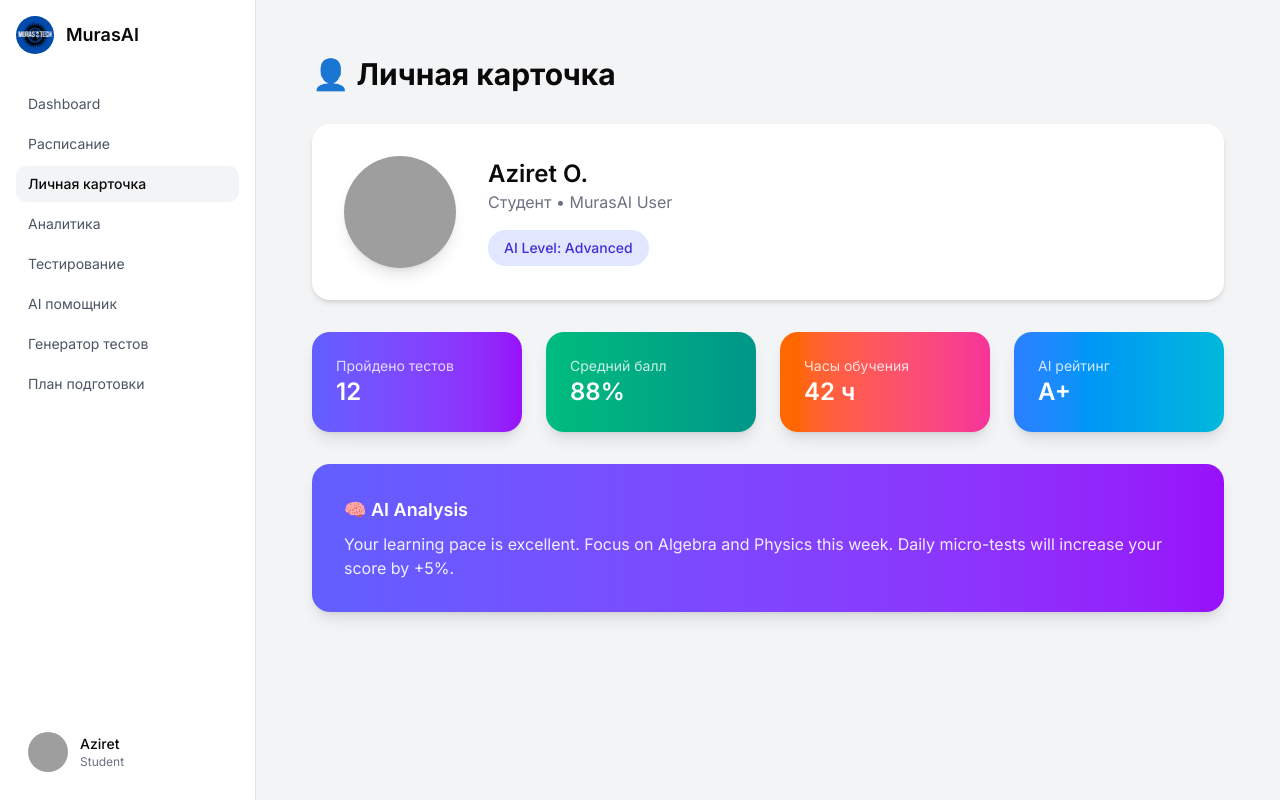
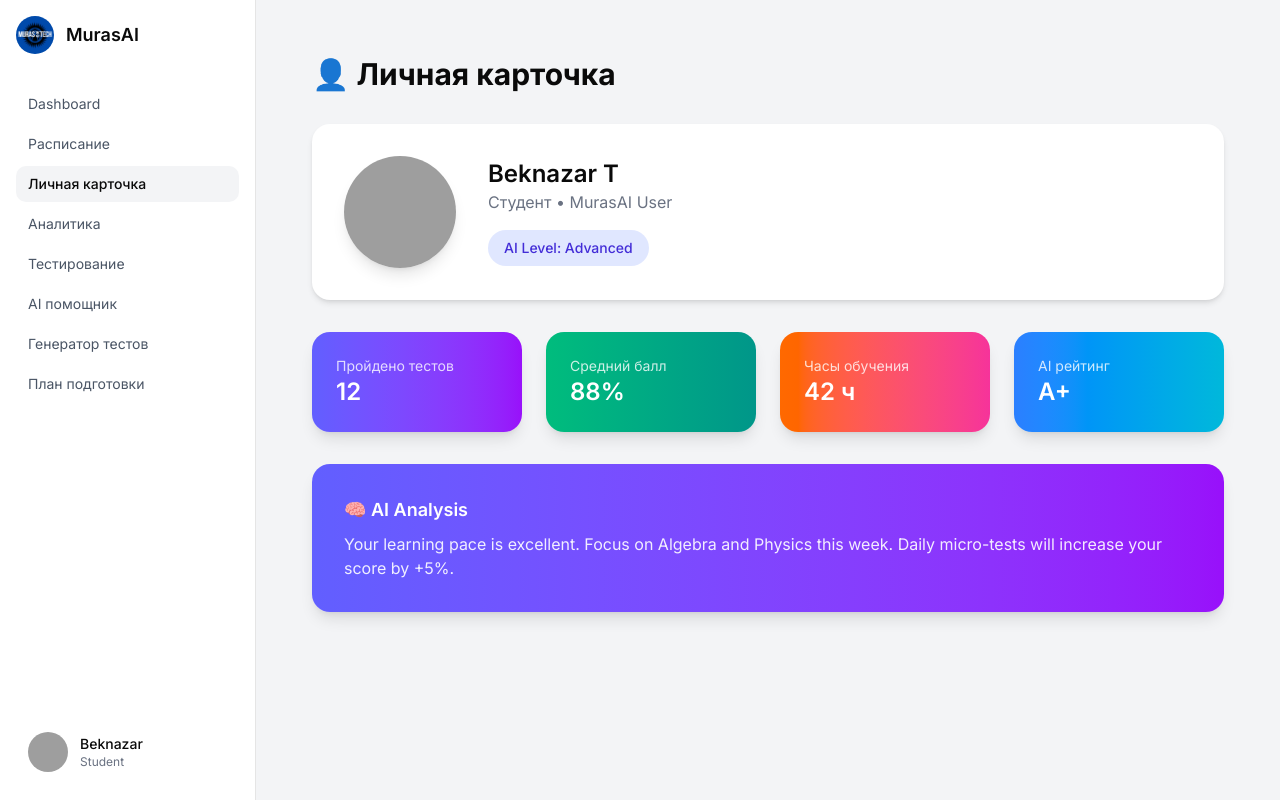
Before and after one commit to Azi-jsProger/MurasAI, a Next.js app: page /personal in a window 1280 px wide. Built offline with nearby package versions, Linux system fonts and the light colour scheme; grey boxes are pictures that could not be loaded.

Commit message:
fixing avatar in sidebar,personal

```diff
--- a/src/app/layout.tsx
+++ b/src/app/layout.tsx
@@ -2,41 +2,34 @@ import "./globals.css";
 import Sidebar from "@/components/Sidebar";
 import type { Metadata } from "next";
 import { Inter } from "next/font/google";
-import { Poppins } from "next/font/google";
-
+import { UserProvider } from "@/context/UserContext";
 
 export const metadata: Metadata = {
   title: "MurasAI LMS",
-  description: "Platform  AI",
+  description: "Platform AI",
   icons: {
     icon: "murasAI_icon.jpg",
   },
 };
 
-
 const inter = Inter({
   subsets: ["latin"],
 });
 
-// const poppins = Poppins({
-//   subsets: ["latin"],
-//   weight: ["400", "500", "600", "700"], // можно выбрать нужные веса
-// });
-
-
-export default function RootLayout({ children }: any) {
+export default function RootLayout({
+  children,
+}: {
+  children: React.ReactNode;
+}) {
   return (
     <html>
-      <body className={inter.className}  >
-        <div className="flex h-screen bg-gray-100">
-
-          <Sidebar />
-
-          <main className="flex-1 p-6 overflow-auto">
-            {children}
-          </main>
-
-        </div>
+      <body className={inter.className}>
+        <UserProvider>
+          <div className="flex h-screen bg-gray-100">
+            <Sidebar />
+            <main className="flex-1 p-6 overflow-auto">{children}</main>
+          </div>
+        </UserProvider>
       </body>
     </html>
   );
--- a/src/app/personal/page.tsx
+++ b/src/app/personal/page.tsx
@@ -1,19 +1,23 @@
 "use client";
 
+import { useContext } from "react";
+import { UserContext } from "@/context/UserContext";
+
 export default function Personal() {
+  const { userName, avatarBg } = useContext(UserContext);
+
   return (
     <div className="p-8 space-y-8">
-
       <h1 className="text-3xl font-bold">👤 Личная карточка</h1>
 
       <div className="bg-white p-8 rounded-2xl shadow-md flex items-center gap-8">
         <img
-          src="https://ui-avatars.com/api/?name=Aziret+O&background=6366F1&color=fff"
+          src={`https://ui-avatars.com/api/?name=${encodeURIComponent(userName)}&background=${avatarBg}&color=fff`}
           className="w-28 h-28 rounded-full shadow-lg"
         />
 
         <div>
-          <h2 className="text-2xl font-semibold">Aziret O.</h2>
+          <h2 className="text-2xl font-semibold">{userName}</h2>
           <p className="text-gray-500">Студент • MurasAI User</p>
 
           <div className="mt-4 bg-indigo-100 text-indigo-700 px-4 py-2 rounded-full inline-block text-sm font-medium">
@@ -38,7 +42,6 @@ export default function Personal() {
           Daily micro-tests will increase your score by +5%.
         </p>
       </div>
-
     </div>
   );
 }
--- a/src/components/Sidebar.tsx
+++ b/src/components/Sidebar.tsx
@@ -5,58 +5,39 @@ import { usePathname } from "next/navigation";
 import { cn } from "@/lib/utils";
 import Image from "next/image";
 import icon from "../../public/murasAI_icon.jpg";
-import { useState } from "react";
+import { useState, useContext } from "react";
 import { Settings, LogOut } from "lucide-react";
+import { UserContext } from "@/context/UserContext";
 
 export default function Sidebar() {
   const pathname = usePathname();
+  const { userName, avatarBg } = useContext(UserContext);
+  const [open, setOpen] = useState(false);
 
   const linkClass = (path: string) =>
     cn(
       "px-3 py-2 rounded-lg text-sm transition-colors",
       pathname === path
         ? "bg-gray-100 font-medium"
-        : "text-gray-600 hover:bg-gray-100 hover:text-black",
+        : "text-gray-600 hover:bg-gray-100 hover:text-black"
     );
-  const [open, setOpen] = useState(false);
 
   return (
     <div className="w-64 h-screen border-r bg-white p-4 flex flex-col justify-between">
       <div>
         <Link href="/" className="flex items-center mb-8 gap-3 w-[12vw]">
-          <Image src={icon} alt="icon" className="size-[38px] rounded-[100%]" />
-          <h1 className="text-lg font-semibold ">MurasAI</h1>
+          <Image src={icon} alt="icon" className="size-[38px] rounded-full" />
+          <h1 className="text-lg font-semibold">MurasAI</h1>
         </Link>
         <nav className="flex flex-col gap-1 font-normal">
-          <Link href="/" className={linkClass("/")}>
-            Dashboard
-          </Link>
-          <Link href="/schedule" className={linkClass("/schedule")}>
-            Расписание
-          </Link>
-          <Link href="/personal" className={linkClass("/personal")}>
-            Личная карточка
-          </Link>
-
-          <Link href="/analytics" className={linkClass("/analytics")}>
-            Аналитика
-          </Link>
-
-          <Link href="/webtest" className={linkClass("/webtest")}>
-            Тестирование
-          </Link>
-
-          <Link href="/chat" className={linkClass("/chat")}>
-            AI помощник
-          </Link>
-
-          <Link href="/tests" className={linkClass("/tests")}>
-            Генератор тестов
-          </Link>
-
-          <Link href="/plan" className={linkClass("/study-plan")}>
-            План подготовки
-          </Link>
+          <Link href="/" className={linkClass("/")}>Dashboard</Link>
+          <Link href="/schedule" className={linkClass("/schedule")}>Расписание</Link>
+          <Link href="/personal" className={linkClass("/personal")}>Личная карточка</Link>
+          <Link href="/analytics" className={linkClass("/analytics")}>Аналитика</Link>
+          <Link href="/webtest" className={linkClass("/webtest")}>Тестирование</Link>
+          <Link href="/chat" className={linkClass("/chat")}>AI помощник</Link>
+          <Link href="/tests" className={linkClass("/tests")}>Генератор тестов</Link>
+          <Link href="/plan" className={linkClass("/study-plan")}>План подготовки</Link>
         </nav>
       </div>
 
@@ -66,12 +47,11 @@ export default function Sidebar() {
           className="flex items-center gap-3 p-3 rounded-lg cursor-pointer hover:bg-gray-100"
         >
           <img
-            src="https://ui-avatars.com/api/?name=Aziret+O&background=random"
+            src={`https://ui-avatars.com/api/?name=${encodeURIComponent(userName)}&background=${avatarBg}&color=fff`}
             className="w-10 h-10 rounded-full"
           />
-
           <div>
-            <p className="text-sm font-medium">Aziret</p>
+            <p className="text-sm font-medium">{userName.split(" ")[0]}</p>
             <p className="text-xs text-gray-500">Student</p>
           </div>
         </div>
--- /dev/null
+++ b/src/context/UserContext.tsx
@@ -0,0 +1,36 @@
+"use client";
+
+import { createContext, useState, useEffect, ReactNode } from "react";
+
+// Интерфейс для контекста
+interface UserContextType {
+  userName: string;
+  avatarBg: string;
+}
+
+// Создаем контекст с дефолтными значениями
+export const UserContext = createContext<UserContextType>({
+  userName: "Student S",
+  avatarBg: "6366F1",
+});
+
+// Провайдер, который будет оборачивать все приложение
+export function UserProvider({ children }: { children: ReactNode }) {
+  const names = ["Aziret O", "Daniel K", "Beknazar T", "Emirlan N"];
+  const colors = ["6366F1", "10B981", "F59E0B", "EF4444"]; // Hex цвета для аватара
+
+  const [userName, setUserName] = useState("Student S");
+  const [avatarBg, setAvatarBg] = useState("6366F1");
+
+  useEffect(() => {
+    const randomIndex = Math.floor(Math.random() * names.length);
+    setUserName(names[randomIndex]);
+    setAvatarBg(colors[randomIndex]);
+  }, []);
+
+  return (
+    <UserContext.Provider value={{ userName, avatarBg }}>
+      {children}
+    </UserContext.Provider>
+  );
+}
```
